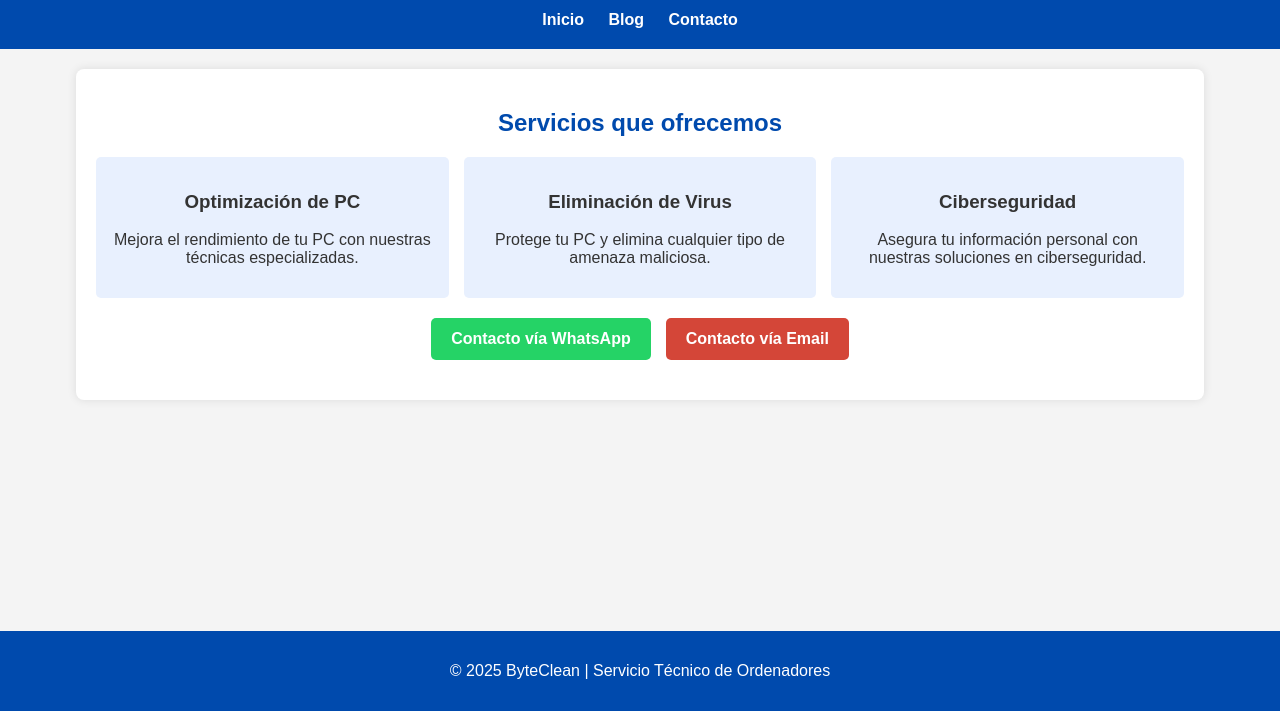
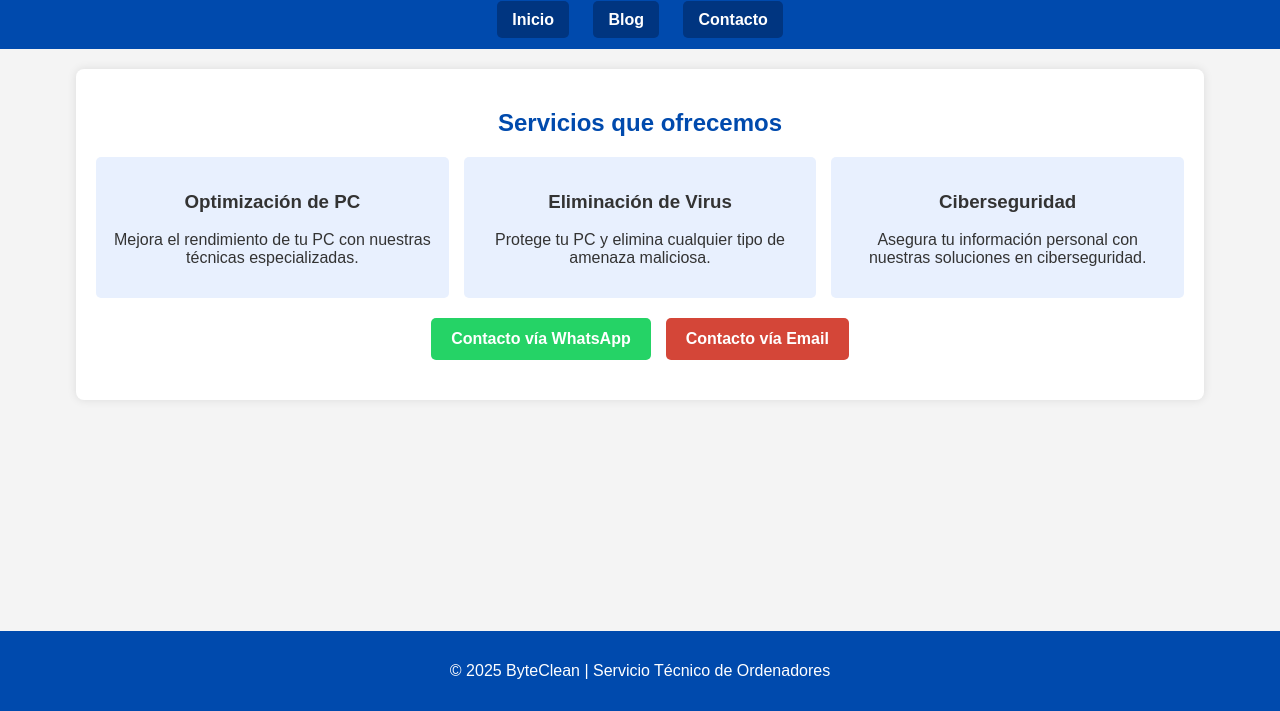
Before and after one commit to jschz20/ByteClean, a plain HTML site: page index.html in a window 1280 px wide. Shown: the part 89-800 px from the top of the page. Drawn offline with Linux system fonts and the light colour scheme.

Commit message:
Update index.html

```diff
--- a/index.html
+++ b/index.html
@@ -1,3 +1,4 @@
+
 <!DOCTYPE html>
 <html lang="es">
 <head>
@@ -36,6 +37,13 @@
             color: #fff;
             text-decoration: none;
             font-weight: bold;
+            padding: 10px 15px; /* Añadimos padding para el tamaño del botón */
+            border-radius: 5px; /* Añadimos un borde redondeado */
+            background-color: #003580; /* Añadimos un fondo sutil */
+            transition: background-color 0.3s ease; /* Añadimos una transición suave */
+        }
+        nav ul li a:hover {
+            background-color: #002555; /* Oscurecemos el fondo al pasar el ratón */
         }
         main {
             width: 85%;
@@ -71,7 +79,6 @@
         }
         .btn {
             display: inline-block;
-            /* background: #004aad; -> Eliminamos el fondo azul por defecto aquí */
             color: white !important;
             padding: 12px 20px;
             border-radius: 5px;
@@ -82,11 +89,6 @@
             border: none;
             cursor: pointer;
         }
-        /* Quitamos el hover azul genérico para .btn para definirlo por botón */
-        /* .btn:hover {
-            background: #003580;
-        } */
-
         .contact-btn {
             margin-top: 20px;
             display: flex;
@@ -102,18 +104,18 @@
         .contact-btn a.whatsapp-btn {
              background-color: #25D366; /* Verde WhatsApp */
              color: white !important;
-         }
-         .contact-btn a.whatsapp-btn:hover {
+        }
+        .contact-btn a.whatsapp-btn:hover {
              background-color: #1DA851; /* Verde WhatsApp oscuro */
-         }
+        }
 
         .contact-btn a.email-btn {
             background: #D44638; /* Email color */
             color: white !important;
         }
-         .contact-btn a.email-btn:hover {
+        .contact-btn a.email-btn:hover {
             background: #b03024; /* Email color hover */
-         }
+        }
 
 
         footer {
```
